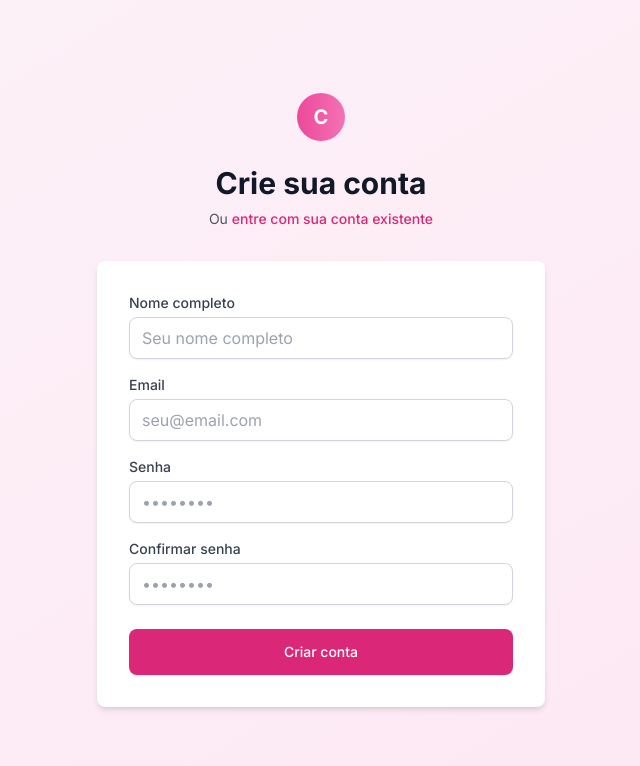
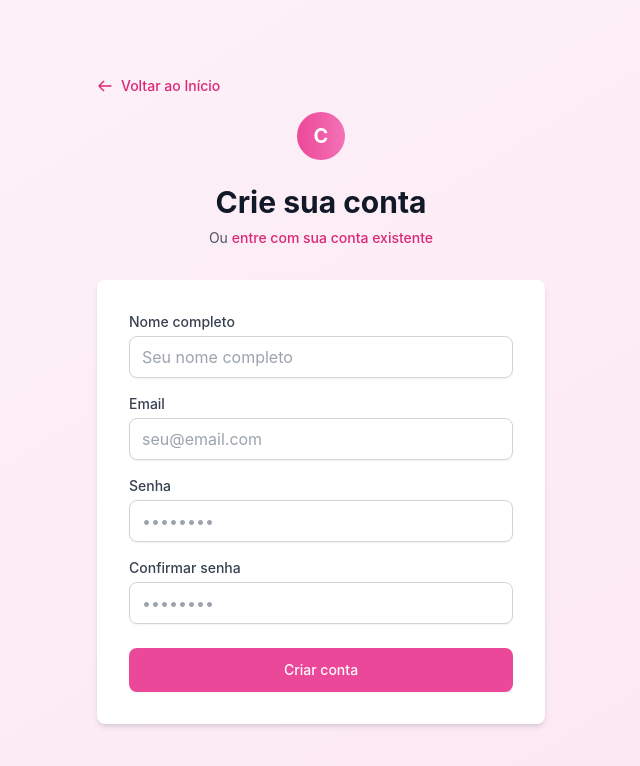
Before and after one commit to cnovais/cupcake, a React (Vite) app: page /register in a window 1280 px wide. Shown: the top 766 px of the page, without its empty margins (319-959 px from the left). Built offline with nearby package versions, Linux system fonts and the light colour scheme.

Commit message:
alterado nome de Cupcake Delícias para Lumière cupcakes

```diff
--- a/index.html
+++ b/index.html
@@ -4,7 +4,7 @@
     <meta charset="UTF-8" />
     <link rel="icon" type="image/svg+xml" href="/vite.svg" />
     <meta name="viewport" content="width=device-width, initial-scale=1.0" />
-    <title>Cupcake Delícias</title>
+    <title>Lumière cupcakes</title>
     <!-- Tailwind CSS CDN como fallback -->
     <script src="https://cdn.tailwindcss.com"></script>
     <script>
--- a/src/components/Layout/Footer.jsx
+++ b/src/components/Layout/Footer.jsx
@@ -11,7 +11,7 @@ const Footer = () => {
               <div className="w-10 h-10 bg-gradient-to-r from-primary-500 to-pink-400 rounded-full flex items-center justify-center">
                 <span className="text-white font-bold text-xl">C</span>
               </div>
-              <span className="text-xl font-bold">Cupcake Delícias</span>
+              <span className="text-xl font-bold">Lumière cupcakes</span>
             </div>
             <p className="text-gray-300 mb-4">
               Criamos cupcakes únicos e deliciosos com ingredientes de primeira qualidade.
@@ -53,14 +53,14 @@ const Footer = () => {
             <div className="space-y-2 text-gray-300">
               <p>📍 R. São João, 51 - Centro, Mogi das Cruzes</p>
               <p>📞 (11) 4799-3370</p>
-              <p>✉️ contato@cupcakedelicias.com</p>
+              <p>✉️ contato@lumierecupcakes.com</p>
               <p>🕒 Seg-Sex: 8h-18h</p>
             </div>
           </div>
         </div>
 
         <div className="border-t border-gray-700 mt-8 pt-8 text-center text-gray-300">
-          <p>&copy; 2025 Cupcake Delícias. Todos os direitos reservados.</p>
+          <p>&copy; 2025 Lumière cupcakes. Todos os direitos reservados.</p>
         </div>
       </div>
     </footer>
--- a/src/components/Layout/Header.jsx
+++ b/src/components/Layout/Header.jsx
@@ -18,7 +18,7 @@ const Header = () => {
             <div className="w-10 h-10 bg-gradient-to-r from-primary-500 to-pink-400 rounded-full flex items-center justify-center">
               <span className="text-white font-bold text-xl">C</span>
             </div>
-            <span className="text-xl font-bold text-gray-800">Cupcake Delícias</span>
+            <span className="text-xl font-bold text-gray-800">Lumière cupcakes</span>
           </Link>
 
           {/* Navigation */}
--- a/src/index.css
+++ b/src/index.css
@@ -1,9 +1,9 @@
-@import url('https://fonts.googleapis.com/css2?family=Inter:wght@300;400;500;600;700&display=swap');
-
 /* Tailwind CSS */
 @tailwind base;
 @tailwind components;
 @tailwind utilities;
+
+@import url('https://fonts.googleapis.com/css2?family=Inter:wght@300;400;500;600;700&display=swap');
 
 /* Teste básico de CSS */
 body {
@@ -40,3 +40,28 @@ body {
 ::-webkit-scrollbar-thumb:hover {
   background: #94a3b8;
 }
+
+/* Garantir que botões sempre tenham cores corretas */
+button {
+  transition: all 0.3s ease;
+}
+
+.btn-primary {
+  background-color: #ec4899 !important;
+  color: white !important;
+  border: none !important;
+}
+
+.btn-primary:hover {
+  background-color: #db2777 !important;
+}
+
+.btn-secondary {
+  background-color: #f9fafb !important;
+  color: #374151 !important;
+  border: 1px solid #d1d5db !important;
+}
+
+.btn-secondary:hover {
+  background-color: #f3f4f6 !important;
+}
--- a/src/pages/About.jsx
+++ b/src/pages/About.jsx
@@ -7,7 +7,7 @@ const About = () => {
       <section className="bg-gradient-to-r from-primary-500 to-pink-400 text-white py-20">
         <div className="max-w-7xl mx-auto px-4 sm:px-6 lg:px-8 text-center">
           <h1 className="text-4xl md:text-6xl font-bold mb-6">
-            Sobre a Cupcake Delícias
+            Sobre a Lumière cupcakes
           </h1>
           <p className="text-xl md:text-2xl text-primary-100 max-w-3xl mx-auto">
             Criando momentos doces e especiais há mais de uma década
@@ -31,7 +31,7 @@ const About = () => {
                   de cupcakes artesanais.
                 </p>
                 <p>
-                  Hoje, a Cupcake Delícias é uma referência em cupcakes personalizados,
+                  Hoje, a Lumière cupcakes é uma referência em cupcakes personalizados,
                   atendendo milhares de clientes que buscam produtos de qualidade,
                   ingredientes frescos e muito amor em cada criação.
                 </p>
@@ -131,7 +131,7 @@ const About = () => {
               <p className="text-primary-600 font-medium mb-4">Fundadora & Chef Confeiteira</p>
               <p className="text-gray-600">
                 Apaixonada por confeitaria desde criança, Julha transformou seu sonho
-                em realidade criando a Cupcake Delícias.
+                em realidade criando a Lumière cupcakes.
               </p>
             </div>
 
--- a/src/pages/ForgotPassword.jsx
+++ b/src/pages/ForgotPassword.jsx
@@ -64,6 +64,18 @@ const ForgotPassword = () => {
     <div className="min-h-screen bg-gradient-to-br from-primary-50 to-pink-100 flex items-center justify-center py-12 px-4 sm:px-6 lg:px-8">
       <div className="max-w-md w-full space-y-8">
         <div>
+          <div className="flex justify-start mb-4">
+            <Link
+              to="/"
+              className="flex items-center space-x-2 text-primary-600 hover:text-primary-700 transition-colors"
+            >
+              <svg className="w-4 h-4" fill="none" stroke="currentColor" viewBox="0 0 24 24">
+                <path strokeLinecap="round" strokeLinejoin="round" strokeWidth={2} d="M10 19l-7-7m0 0l7-7m-7 7h18" />
+              </svg>
+              <span className="text-sm font-medium">Voltar ao Início</span>
+            </Link>
+          </div>
+
           <div className="mx-auto h-12 w-12 bg-gradient-to-r from-primary-500 to-pink-400 rounded-full flex items-center justify-center">
             <span className="text-white font-bold text-xl">C</span>
           </div>
@@ -134,7 +146,7 @@ const ForgotPassword = () => {
             <button
               type="submit"
               disabled={loading}
-              className="mt-6 w-full flex justify-center py-3 px-4 border border-transparent rounded-lg shadow-sm text-sm font-medium text-white bg-primary-600 hover:bg-primary-700 focus:outline-none focus:ring-2 focus:ring-offset-2 focus:ring-primary-500 disabled:opacity-50 disabled:cursor-not-allowed"
+              className="btn-primary mt-6 w-full flex justify-center py-3 px-4 rounded-lg shadow-sm text-sm font-medium focus:outline-none focus:ring-2 focus:ring-offset-2 focus:ring-primary-500 disabled:opacity-50 disabled:cursor-not-allowed"
             >
               {loading ? 'Redefinindo...' : 'Redefinir senha'}
             </button>
--- a/src/pages/Login.jsx
+++ b/src/pages/Login.jsx
@@ -30,6 +30,18 @@ const Login = () => {
     <div className="min-h-screen bg-gradient-to-br from-primary-50 to-pink-100 flex items-center justify-center py-12 px-4 sm:px-6 lg:px-8">
       <div className="max-w-md w-full space-y-8">
         <div>
+          <div className="flex justify-start mb-4">
+            <Link
+              to="/"
+              className="flex items-center space-x-2 text-primary-600 hover:text-primary-700 transition-colors"
+            >
+              <svg className="w-4 h-4" fill="none" stroke="currentColor" viewBox="0 0 24 24">
+                <path strokeLinecap="round" strokeLinejoin="round" strokeWidth={2} d="M10 19l-7-7m0 0l7-7m-7 7h18" />
+              </svg>
+              <span className="text-sm font-medium">Voltar ao Início</span>
+            </Link>
+          </div>
+
           <div className="mx-auto h-12 w-12 bg-gradient-to-r from-primary-500 to-pink-400 rounded-full flex items-center justify-center">
             <span className="text-white font-bold text-xl">C</span>
           </div>
@@ -103,7 +115,7 @@ const Login = () => {
             <button
               type="submit"
               disabled={loading}
-              className="mt-6 w-full flex justify-center py-3 px-4 border border-transparent rounded-lg shadow-sm text-sm font-medium text-white bg-primary-600 hover:bg-primary-700 focus:outline-none focus:ring-2 focus:ring-offset-2 focus:ring-primary-500 disabled:opacity-50 disabled:cursor-not-allowed"
+              className="btn-primary mt-6 w-full flex justify-center py-3 px-4 rounded-lg shadow-sm text-sm font-medium focus:outline-none focus:ring-2 focus:ring-offset-2 focus:ring-primary-500 disabled:opacity-50 disabled:cursor-not-allowed"
             >
               {loading ? 'Entrando...' : 'Entrar'}
             </button>
--- a/src/pages/OrderSuccess.jsx
+++ b/src/pages/OrderSuccess.jsx
@@ -81,7 +81,7 @@ const OrderSuccess = () => {
             </p>
             <div className="flex justify-center space-x-6 text-sm text-gray-600">
               <span>📞 (11) 99999-9999</span>
-              <span>✉️ contato@cupcakedelicias.com</span>
+              <span>✉️ contato@lumierecupcakes.com</span>
             </div>
           </div>
         </div>
--- a/src/pages/Register.jsx
+++ b/src/pages/Register.jsx
@@ -44,6 +44,18 @@ const Register = () => {
     <div className="min-h-screen bg-gradient-to-br from-primary-50 to-pink-100 flex items-center justify-center py-12 px-4 sm:px-6 lg:px-8">
       <div className="max-w-md w-full space-y-8">
         <div>
+          <div className="flex justify-start mb-4">
+            <Link
+              to="/"
+              className="flex items-center space-x-2 text-primary-600 hover:text-primary-700 transition-colors"
+            >
+              <svg className="w-4 h-4" fill="none" stroke="currentColor" viewBox="0 0 24 24">
+                <path strokeLinecap="round" strokeLinejoin="round" strokeWidth={2} d="M10 19l-7-7m0 0l7-7m-7 7h18" />
+              </svg>
+              <span className="text-sm font-medium">Voltar ao Início</span>
+            </Link>
+          </div>
+
           <div className="mx-auto h-12 w-12 bg-gradient-to-r from-primary-500 to-pink-400 rounded-full flex items-center justify-center">
             <span className="text-white font-bold text-xl">C</span>
           </div>
@@ -142,7 +154,7 @@ const Register = () => {
             <button
               type="submit"
               disabled={loading}
-              className="mt-6 w-full flex justify-center py-3 px-4 border border-transparent rounded-lg shadow-sm text-sm font-medium text-white bg-primary-600 hover:bg-primary-700 focus:outline-none focus:ring-2 focus:ring-offset-2 focus:ring-primary-500 disabled:opacity-50 disabled:cursor-not-allowed"
+              className="btn-primary mt-6 w-full flex justify-center py-3 px-4 rounded-lg shadow-sm text-sm font-medium focus:outline-none focus:ring-2 focus:ring-offset-2 focus:ring-primary-500 disabled:opacity-50 disabled:cursor-not-allowed"
             >
               {loading ? 'Criando conta...' : 'Criar conta'}
             </button>
```
Also changed, not shown: src/pages/Contact.jsx (+4 -4 lines), 1 other file (tests, documents, lock files or other folders).
